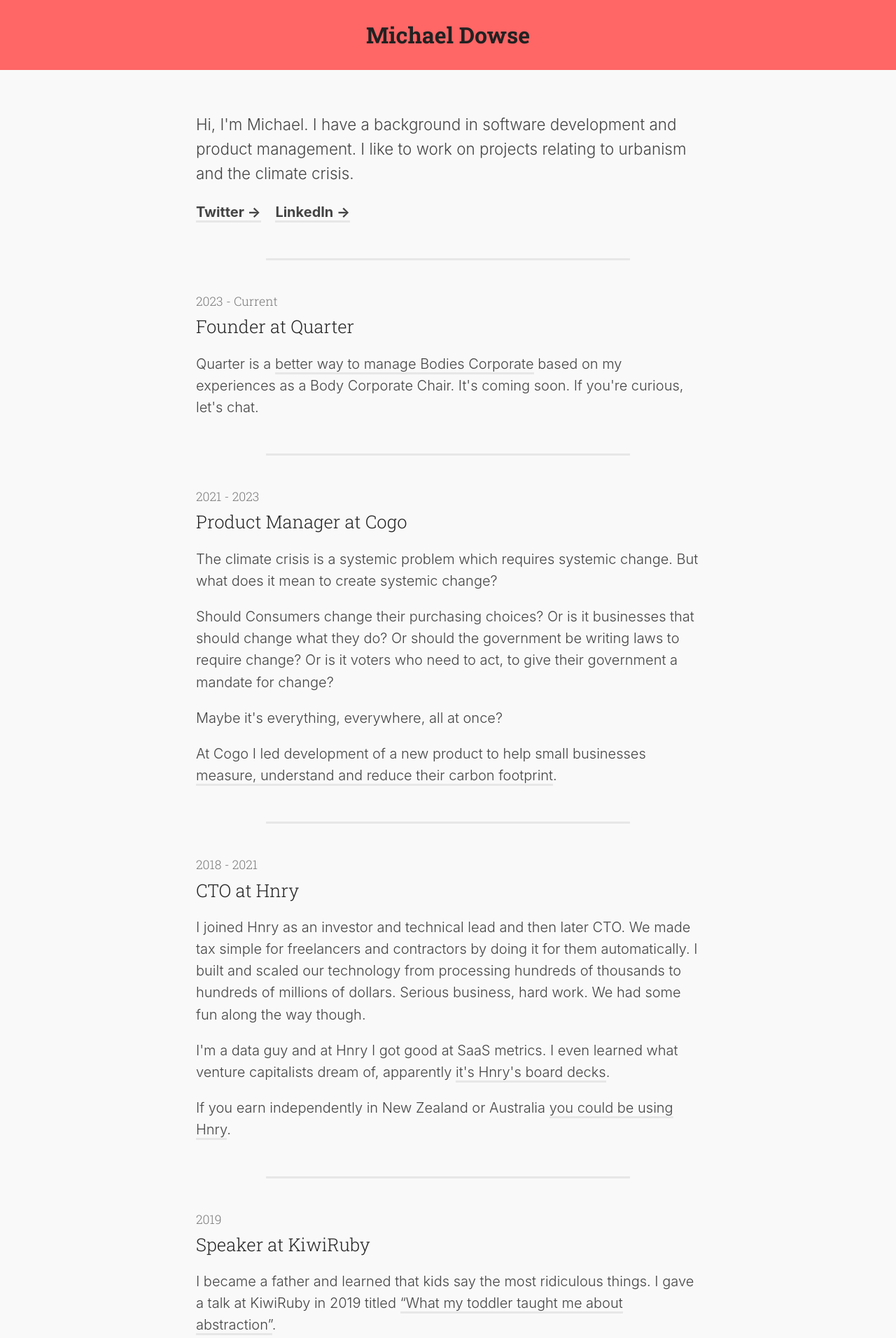
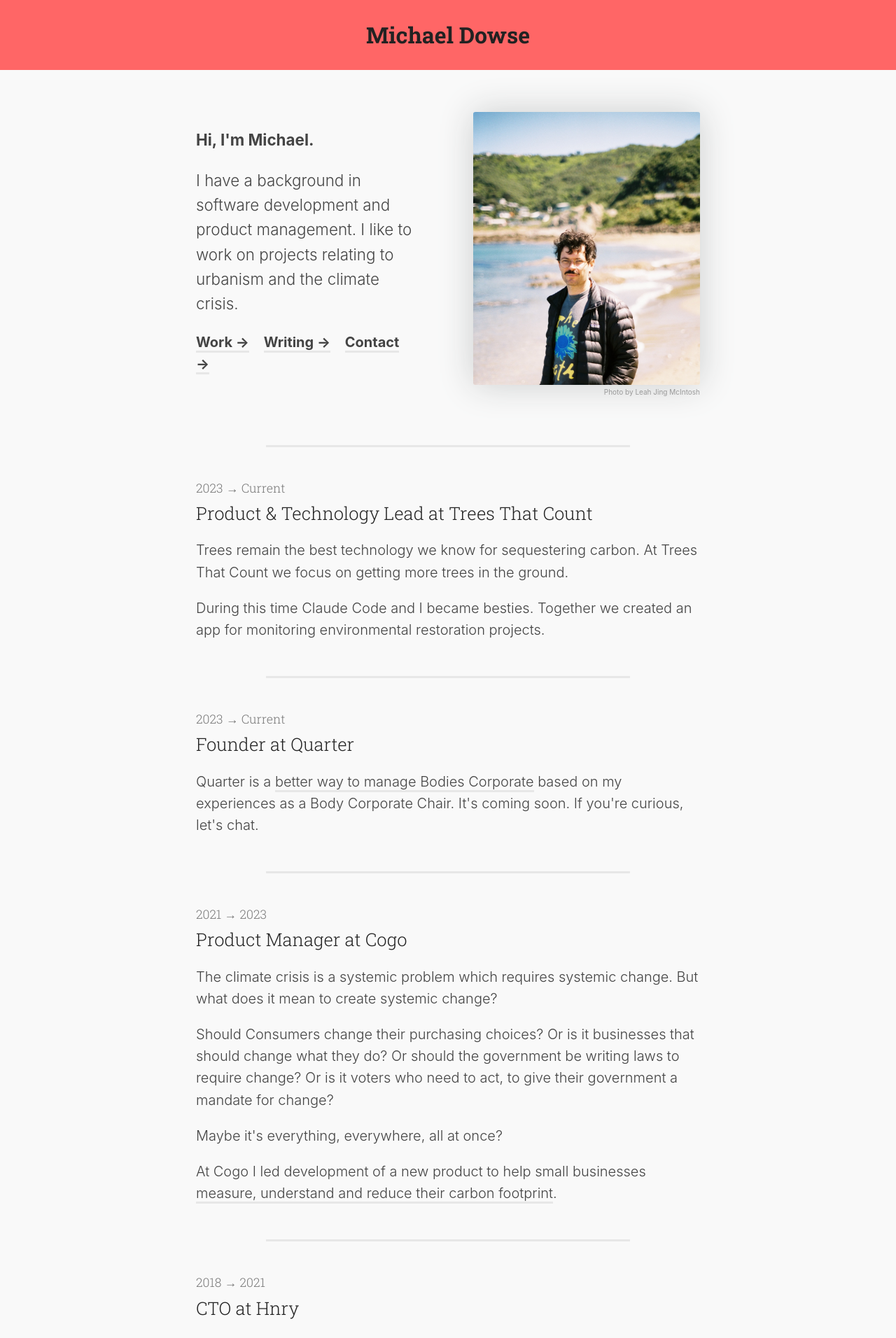
Before and after one commit to MichaelDowse/michaeldowse.github.io, a Jekyll site: the page built from index.html, in a window 1280 px wide. Shown: the top 1912 px of the page at 70% size. Built offline with Jekyll 4.4.1, drawn with Linux system fonts in a browser that asks for light colours; some of the changed text lies outside the part shown.

Commit message:
2025 updates

```diff
--- a/_includes/footer.html
+++ b/_includes/footer.html
@@ -1,5 +1,5 @@
 <footer>
-  Made in <a href="http://www.youtube.com/watch?v=UssWFaY9NyY">Wellington, New Zealand</a> by <a href="http://twitter.com/michaeldowse">Michael Dowse</a>.
+  Made in <a target="_blank" href="http://www.youtube.com/watch?v=UssWFaY9NyY">Wellington, New Zealand</a> by <a href="/">Michael Dowse</a>.
 </footer>
 
 <script>
--- a/_posts/2020-05-11-i-tried-to-repair-my-dishwasher.markdown
+++ b/_posts/2020-05-11-i-tried-to-repair-my-dishwasher.markdown
@@ -23,7 +23,7 @@
 
 I didn't find anything on YouTube and the manufacturers site didn't contain any further information beyond what's in the manual. There were message boards though, lots of message boards filled with descriptions of dishwashers not working in every way you can imagine them not working. Especially beeping. There were lots of threads about dishwashers not washing dishes, just beeping.
 
-Most of these threads received not response at all. The internet can be a busy town square filled with crowds of people heaving with humanity but it can also be incredibly quiet and empty. That's how these threads tended to feel; just descriptions of broken dishwashers shouted into the vast emptiness.
+Most of these threads received no response at all. The internet can be a busy town square filled with crowds of people heaving with humanity but it can also be incredibly quiet and empty. That's how these threads tended to feel; just descriptions of broken dishwashers shouted into the vast emptiness.
 
 The only time these pages ever get seen is when they're dredged up from the depths of these message boards to be shown to another poor soul experiencing the exact same situation. In this case that was me.
 
--- a/css/site.css
+++ b/css/site.css
@@ -1,9 +1,25 @@
 /*
 // @media(max-width:767px){}
-// @media(min-width:768px){}
+
 // @media(min-width:992px){}
 // @media(min-width:1200px){}
 */
+
+.half_column {
+  width: 100%;
+}
+
+@media(min-width:768px){
+  .half_column {
+    width: 45%;
+    float: left;
+  }
+  .half_column + .half_column {
+    margin-left: 10%;
+  }
+}
+
+
 
 body {
   background-color: #f9f9f9;
@@ -39,7 +55,7 @@
   margin-bottom: 0.4rem;
 }
 
-img {
+img, video {
   box-shadow: 0px 0px 50px #cbcdcd;
   border-radius: 3px;
 }
@@ -284,6 +300,22 @@
   font-weight: normal;
 }
 
+p.caption {
+  text-align: right;
+  margin-top: -5px;
+  font-size: 10px;
+  color: #999;
+  font-weight: normal;
+}
+p.caption a {
+  border: none;
+  color: #999;
+}
+p.caption a:hover {
+  border: none;
+  color: #999;
+}
+
 
 
 
--- a/index.html
+++ b/index.html
@@ -3,19 +3,40 @@
 ---
 
 <div class="content">
-  <p class="lead">Hi, I'm Michael. I have a background in software development and product management. I like to work on projects relating to urbanism and the climate crisis.</p>
-  <p><strong><a href="https://twitter.com/michaeldowse" class="profile" target="_blank">Twitter →</a> <a href="https://www.linkedin.com/in/michael-dowse-4b5a189/" class="profile" target="_blank">LinkedIn →</a></strong></p>
+  <div class="half_column">
+    <p class="lead"><strong>Hi, I'm Michael.</strong></p>
+    <p class="lead">I have a background in software development and product management. I like to work on projects relating to urbanism and the climate crisis.</p>
+    <p><strong>
+      <a href="#work" class="profile">Work →</a>
+      <a href="/articles" class="profile">Writing →</a>
+      <a href="https://www.linkedin.com/in/michael-dowse-4b5a189/" class="profile" target="_blank">Contact →</a>
+    </strong></p>
+  </div>
+  <div class="half_column">
+    <img src="/images/profile.jpg" style="width: 100%" />
+    <p class="caption">Photo by <a target="_blank" href="https://leahjing.com">Leah Jing McIntosh</a></p>
+  </div>
+  <div class="clear"></div>
+
   <hr>
 
-  <p class="post-meta years">2023 - Current</p>
+  <p class="post-meta years">2023 → Current</p>
+  <h3>Product & Technology Lead at Trees That Count</h3>
+
+  <p>Trees remain the best technology we know for sequestering carbon. At Trees That Count we focus on getting more trees in the ground.</p>
+  <p>During this time Claude Code and I became besties. Together we created an app for monitoring environmental restoration projects.
+
+  <hr>
+
+  <p class="post-meta years" id="work">2023 → Current</p>
 
   <h3>Founder at Quarter</h3>
 
-  <p>Quarter is a <a href="https://quarter.nz">better way to manage Bodies Corporate</a> based on my experiences as a Body Corporate Chair. It's coming soon. If you're curious, let's chat.</p>
+  <p>Quarter is a <a target="_blank" href="https://quarter.nz">better way to manage Bodies Corporate</a> based on my experiences as a Body Corporate Chair. It's coming soon. If you're curious, let's chat.</p>
 
   <hr>
 
-  <p class="post-meta years">2021 - 2023</p>
+  <p class="post-meta years">2021 → 2023</p>
   <h3>Product Manager at Cogo</h3>
 
   <p>The climate crisis is a systemic problem which requires systemic change. But what does it mean to create systemic change?</p>
@@ -25,10 +46,10 @@
 
   <hr>
 
-  <p class="post-meta years">2018 - 2021</p>
+  <p class="post-meta years">2018 → 2021</p>
   <h3>CTO at Hnry</h3>
 
-  <p>I joined Hnry as an investor and technical lead and then later CTO. We made tax simple for freelancers and contractors by doing it for them automatically. I built and scaled our technology from processing hundreds of thousands to hundreds of millions of dollars. Serious business, hard work. We had some fun along the way though.</p>
+  <p>I joined Hnry as an investor and technical lead and then later CTO. We made tax simple for freelancers and contractors by doing it for them automatically. I built and scaled our technology from processing hundreds of thousands to hundreds of millions of dollars. Serious business, hard work. We had some fun along the way too.</p>
   <p>I'm a data guy and at Hnry I got good at SaaS metrics. I even learned what venture capitalists dream of, apparently <a href="https://www.airtree.vc/airtree-blog/our-investment-in-hnry" target="_blank">it's Hnry's board decks</a>.</p>
   <p>If you earn independently in New Zealand or Australia <a href="https://hnry.co.nz" target="_blank">you could be using Hnry</a>.</p>
 
@@ -41,7 +62,7 @@
 
   <hr>
 
-  <p class="post-meta years">2015 - 2018</p>
+  <p class="post-meta years">2015 → 2018</p>
   <h3>Software Engineer at Flick Electric</h3>
 
   <p>I worked at Flick Electric as a software engineer and team lead. Our innovation was in allowing consumers to purchase electricity at the highly variable spot market rate. We believed in disintermediation. In the power of raw capitalism to drive down power prices and make consumers respond to the environmental impact of their electricity use. It worked for a little while.</p>
@@ -49,7 +70,7 @@
 
   <hr>
 
-  <p class="post-meta years">2011 - 2014</p>
+  <p class="post-meta years">2011 → 2014</p>
   <h3>Founder at Go Vocab</h3>
 
   <p>My first startup. It was the era of gamification, Farmville was at it's peak.</p>
```
Also changed, not shown: other parts of index.html (+2 -2 lines), Gemfile.lock, images/profile.jpg (added), 1 other file.
